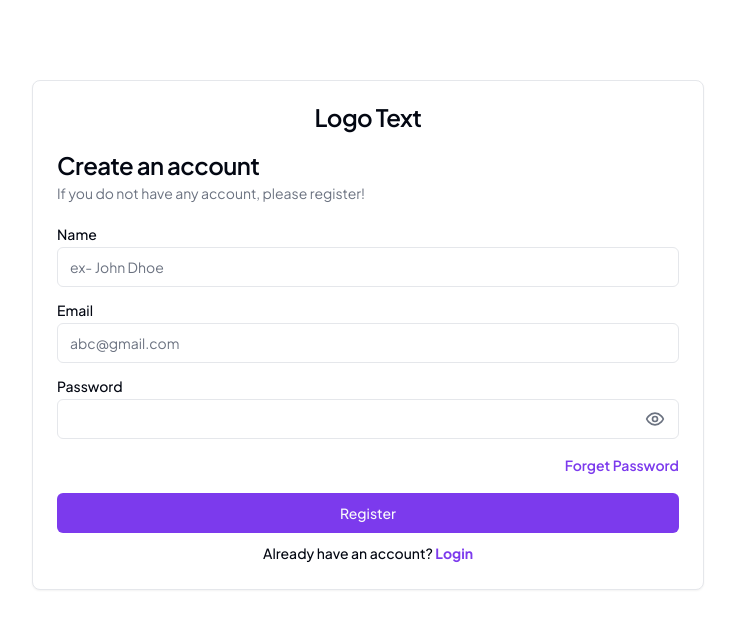
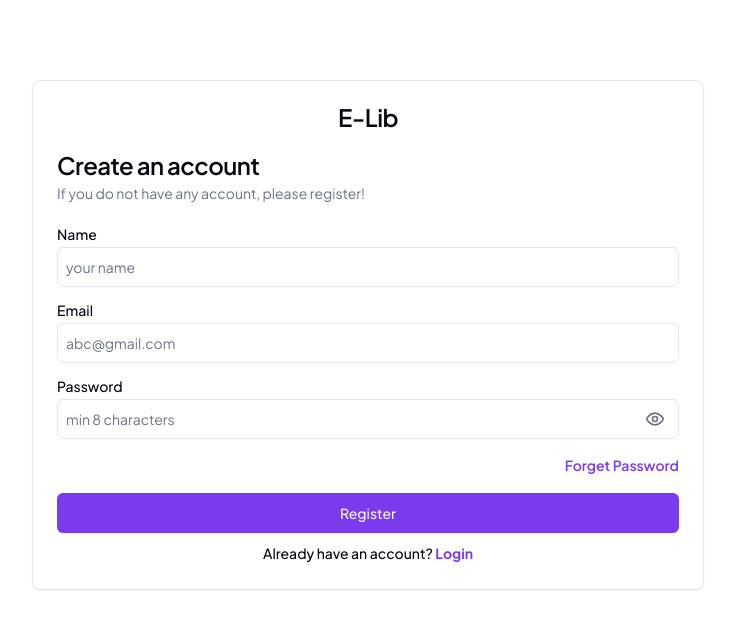
Before and after one commit to sakib-xrz/e_lib-client, a Next.js app: page /register in a window 1280 px wide. Shown: the top 628 px of the page, without its empty margins (272-1007 px from the left). Built offline with nearby package versions, Linux system fonts and the light colour scheme.

Commit message:
formik & yup validation added

```diff
--- a/app/login/page.jsx
+++ b/app/login/page.jsx
@@ -1,61 +1,115 @@
+"use client";
 import { Button } from "@/components/ui/button";
 import {
   Card,
-  CardContent,
   CardDescription,
-  CardFooter,
   CardHeader,
   CardTitle,
 } from "@/components/ui/card";
 import { Input } from "@/components/ui/input";
 import { Label } from "@/components/ui/label";
 import { Password } from "@/components/ui/password";
+import { useFormik } from "formik";
+import * as Yup from "yup";
 import Link from "next/link";
 
 const Login = () => {
+  const validationSchema = Yup.object({
+    email: Yup.string()
+      .email("Invalid email format")
+      .required("Email is required"),
+    password: Yup.string()
+      .min(8, "Password must be at least 8 characters")
+      .required("Password is required"),
+  });
+
+  const initialValues = {
+    email: "",
+    password: "",
+  };
+
+  const formik = useFormik({
+    initialValues,
+    validationSchema,
+    onSubmit: (values) => {
+      console.log(values);
+    },
+  });
+
   return (
     <Card className="max-w-2xl mx-auto mt-20">
-      <CardTitle className="text-center mt-6">Logo Text</CardTitle>
+      <CardTitle className="text-center mt-6">E-Lib</CardTitle>
       <CardHeader>
         <CardTitle>Login Info</CardTitle>
-        <CardDescription>
-          If you have any account, please login!
-        </CardDescription>
+        <CardDescription>If you have an account, please login!</CardDescription>
       </CardHeader>
 
       <div className="px-6 pb-4">
-        <form>
+        <form onSubmit={formik.handleSubmit}>
           <div className="grid w-full items-center gap-4">
             <div className="flex flex-col space-y-1.5">
               <Label htmlFor="email">Email</Label>
-              <Input id="name" placeholder="abc@gmail.com" />
+              <Input
+                id="email"
+                name="email"
+                type="email"
+                placeholder="abc@gmail.com"
+                onChange={formik.handleChange}
+                onBlur={formik.handleBlur}
+                value={formik.values.email}
+                className="border rounded-md p-2"
+              />
+              {formik.touched.email && formik.errors.email && (
+                <div className="text-red-500 text-sm">
+                  {formik.errors.email}
+                </div>
+              )}
             </div>
             <div className="flex flex-col space-y-1.5">
               <Label htmlFor="password">Password</Label>
-              <Password />
+              <Password
+                id="password"
+                name="password"
+                placeholder="min 8 characters"
+                onChange={formik.handleChange}
+                onBlur={formik.handleBlur}
+                value={formik.values.password}
+                className="border rounded-md p-2"
+              />
+              {formik.touched.password && formik.errors.password && (
+                <div className="text-red-500 text-sm">
+                  {formik.errors.password}
+                </div>
+              )}
               <p className="flex justify-end">
                 <Button
                   type="button"
                   variant="link"
                   className="p-0 font-semibold"
                 >
-                  Forget Password
+                  Forgot Password
                 </Button>
               </p>
             </div>
           </div>
           <div className="mt-2">
-            <Button className="w-full">Login</Button>
+            <Button
+              type="submit"
+              className="w-full p-2 rounded-md"
+              disabled={formik.isSubmitting}
+            >
+              {formik.isSubmitting ? "Logging in..." : "Login"}
+            </Button>
           </div>
+        </form>
         <p className="text-center text-sm font-medium leading-none">
           Don’t have an account?{" "}
-            <Link href={"/register"}>
+          <Link href="/register">
             <Button variant="link" className="p-0 font-bold">
               Create Account
             </Button>
           </Link>
         </p>
-        </form>
       </div>
     </Card>
   );
--- a/app/register/page.jsx
+++ b/app/register/page.jsx
@@ -1,3 +1,4 @@
+"use client";
 import { Button } from "@/components/ui/button";
 import {
   Card,
@@ -8,12 +9,41 @@ import {
 import { Input } from "@/components/ui/input";
 import { Label } from "@/components/ui/label";
 import { Password } from "@/components/ui/password";
+import { useFormik } from "formik";
+import * as Yup from "yup";
 import Link from "next/link";
 
+const validationSchema = Yup.object({
+  name: Yup.string()
+    .required("Name is required")
+    .min(2, "Name must be at least 2 characters")
+    .max(50, "Name must not exceed 50 characters")
+    .matches(/^[a-zA-Z\s]+$/, "Name must only contain letters and spaces"),
+  email: Yup.string()
+    .email("Invalid email format")
+    .required("Email is required"),
+  password: Yup.string()
+    .min(8, "Password must be at least 8 characters")
+    .required("Password is required"),
+});
+
+const initialValues = {
+  name: "",
+  email: "",
+  password: "",
+};
+
 const Register = () => {
+  const formik = useFormik({
+    initialValues,
+    validationSchema,
+    onSubmit: (values) => {
+      console.log(values);
+    },
+  });
   return (
     <Card className="max-w-2xl mx-auto mt-20">
-      <CardTitle className="text-center mt-6">Logo Text</CardTitle>
+      <CardTitle className="text-center mt-6">E-Lib</CardTitle>
       <CardHeader>
         <CardTitle>Create an account</CardTitle>
         <CardDescription>
@@ -22,19 +52,58 @@ const Register = () => {
       </CardHeader>
 
       <div className="px-6 pb-4">
-        <form>
+        <form onSubmit={formik.handleSubmit}>
           <div className="grid w-full items-center gap-4">
             <div className="flex flex-col space-y-1.5">
               <Label htmlFor="name">Name</Label>
-              <Input id="name" placeholder="ex- John Dhoe" />
+              <Input
+                id="name"
+                name="name"
+                type="name"
+                placeholder="your name"
+                onChange={formik.handleChange}
+                onBlur={formik.handleBlur}
+                value={formik.values.name}
+                className="border rounded-md p-2"
+              />
+              {formik.touched.name && formik.errors.name && (
+                <div className="text-red-500 text-sm">{formik.errors.name}</div>
+              )}
             </div>
             <div className="flex flex-col space-y-1.5">
               <Label htmlFor="email">Email</Label>
-              <Input id="email" placeholder="abc@gmail.com" />
+              <Input
+                id="email"
+                name="email"
+                type="email"
+                placeholder="abc@gmail.com"
+                onChange={formik.handleChange}
+                onBlur={formik.handleBlur}
+                value={formik.values.email}
+                className="border rounded-md p-2"
+              />
+              {formik.touched.email && formik.errors.email && (
+                <div className="text-red-500 text-sm">
+                  {formik.errors.email}
+                </div>
+              )}
             </div>
             <div className="flex flex-col space-y-1.5">
               <Label htmlFor="password">Password</Label>
-              <Password />
+              <Password
+                id="password"
+                name="password"
+                placeholder="min 8 characters"
+                onChange={formik.handleChange}
+                onBlur={formik.handleBlur}
+                value={formik.values.password}
+                className="border rounded-md p-2"
+              />
+              {formik.touched.password && formik.errors.password && (
+                <div className="text-red-500 text-sm">
+                  {formik.errors.password}
+                </div>
+              )}
               <p className="flex justify-end">
                 <Button
                   type="button"
@@ -47,8 +116,11 @@ const Register = () => {
             </div>
           </div>
           <div className="mt-2">
-            <Button className="w-full">Register</Button>
+            <Button type="submit" className="w-full">
+              Register
+            </Button>
           </div>
+        </form>
         <p className="text-center text-sm font-medium leading-none">
           Already have an account?{" "}
           <Link href={"/login"}>
@@ -57,7 +129,6 @@ const Register = () => {
             </Button>
           </Link>
         </p>
-        </form>
       </div>
     </Card>
   );
```
Lines whose indentation alone changed are shown as unchanged.
